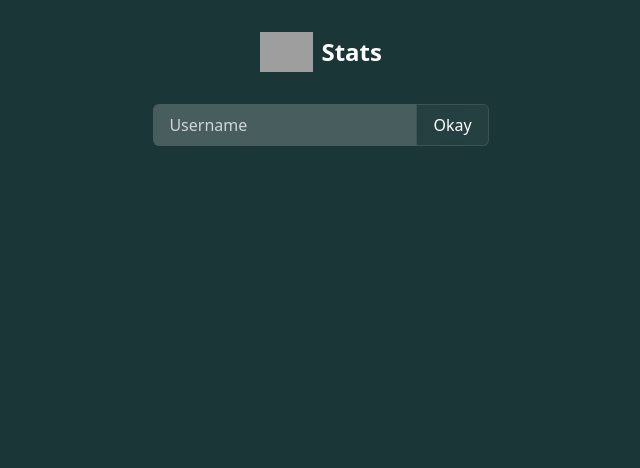
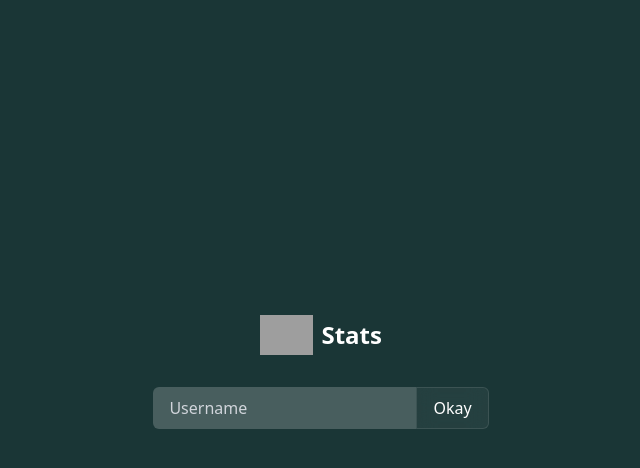
Before and after one commit to Sriya77/leeteecs, a website: page public/index.html in a window 1280 px wide. Shown: the whole page, without its empty margins (319-959 px from the left). Drawn offline with nearby package versions, Linux system fonts and the light colour scheme; grey boxes are pictures that could not be loaded.

Commit message:
finalversion01

```diff
--- a/package.json
+++ b/package.json
@@ -13,8 +13,7 @@
   "dependencies": {
     "cors": "^2.8.5",
     "express": "^4.21.2",
-    "node-fetch": "^3.3.2",
-    "tailwind": "^4.0.0"
+    "node-fetch": "^3.3.2"
   },
   "devDependencies": {
     "nodemon": "^3.1.7"
--- a/public/index.html
+++ b/public/index.html
@@ -115,7 +115,8 @@
   </style>
 </head>
 
-<body class="bg-darkest text-primary">
+<!-- <body class="bg-darkest text-primary"> -->
+<body class="bg-gradient text-white min-h-screen flex items-center justify-center">
   <div class="container mx-auto px-4 py-8">
     <h1 class="text-2xl flex items-center justify-center gap-2 font-bold text-white mb-8 text-center">
       <img class="h-10" src="https://upload.wikimedia.org/wikipedia/commons/0/0a/LeetCode_Logo_black_with_text.svg" />
```
Also changed, not shown: 1 other file.
